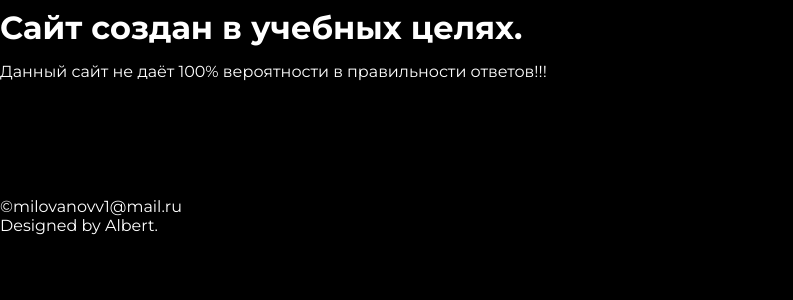
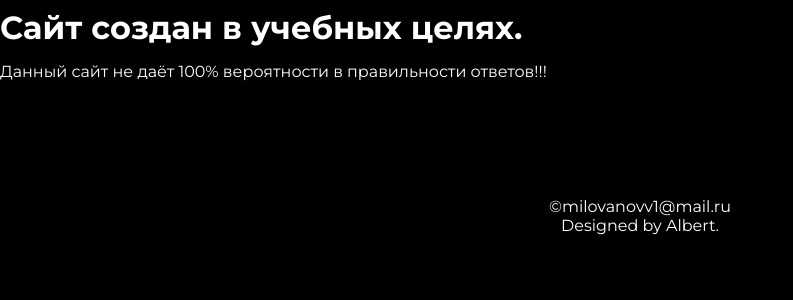
Before and after one commit to SRX-YT/distant1, a Django app: page /info/ in a window 1280 px wide. Shown: the part 132-432 px from the top of the page, without its empty margins (0-793 px from the left). Run offline with Django 3.2, Linux system fonts and the light colour scheme; some libraries are stand-ins or nearby versions.

Commit message:
sooqa blyat

```diff
--- a/static/css/base.css
+++ b/static/css/base.css
@@ -25,6 +25,7 @@ main {
 
 footer {
     color: #fff;
+    text-align: center;
 }
 
 .container {
@@ -98,3 +99,38 @@ footer {
     background-color: white;
     color: black;
 }
+
+// Extra small devices (portrait phones, less than 576px)
+@media screen (max-width: 575.98px) {
+    .container {
+        display: none;
+    }
+}
+
+// Small devices (landscape phones, 576px and up)
+@media screen (min-width: 576px) and (max-width: 767.98px) {
+    .container {
+        width: 540px;
+    }
+}
+
+// Medium devices (tablets, 768px and up)
+@media screen (min-width: 768px) and (max-width: 991.98px) {
+    .container {
+        width: 720px;
+    }
+}
+
+// Large devices (desktops, 992px and up)
+@media screen (min-width: 992px) and (max-width: 1199.98px) {
+    .container {
+        width: 960px;
+    }
+}
+
+// Extra large devices (large desktops, 1200px and up)
+@media screen (min-width: 1200px) {
+    .container {
+        width: 1140px;
+    }
+}
--- a/static/css/main.css
+++ b/static/css/main.css
@@ -67,6 +67,11 @@
 .rigging {
     margin: 30px 0;
 }
+
 .rigging a {
     margin-right: 20px;
 }
+
+.example {
+    margin-left: 30px;
+}
--- a/templates/base.html
+++ b/templates/base.html
@@ -3,7 +3,7 @@
 <html lang="ru">
 <head>
 	<meta charset="UTF-8">
-	<!-- <meta name="viewport" content="width=device-width, initial-scale=1.0"> -->
+	<meta name="viewport" content="width=device-width, initial-scale=1.0">
 	<link rel="shortcut icon" href="{% static 'images/fox.png' %}?31231312" type="image/x-icon">
 	<link rel="preconnect" href="https://fonts.gstatic.com">
 	<link href="https://fonts.googleapis.com/css2?family=Montserrat:wght@100;200;300;400;500;600;700;800;900&display=swap" rel="stylesheet">
```
Also changed, not shown: 1 other file.
